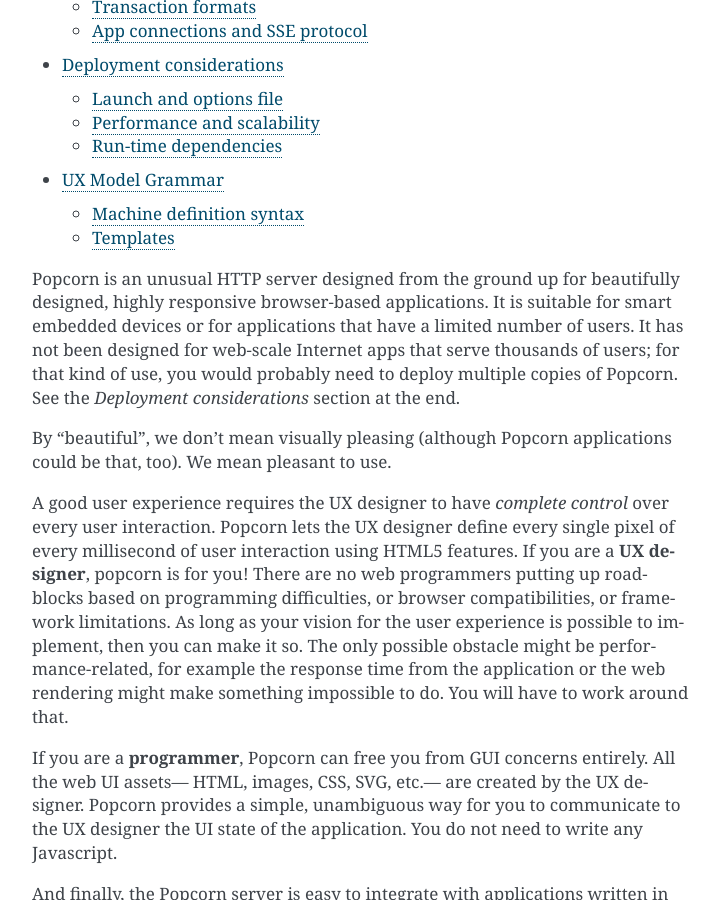
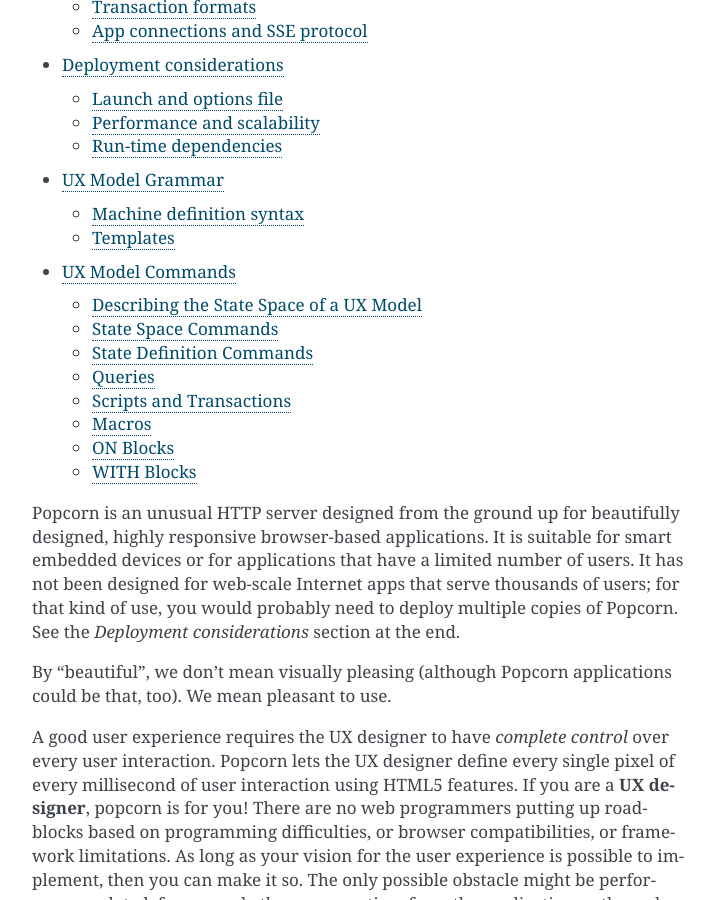
Before and after one commit to sudheerapte/popcornserver, a Sphinx documentation site: the page built from doc/index.rst, in a window 1280 px wide and 900 px high, scrolled down 580 px. Shown: the whole window, without its empty margins (388-1106 px from the left). Built offline with Sphinx 7.4.7, drawn with Linux system fonts in a browser that asks for light colours; some of the changed lines change nothing that is shown.

Commit message:
new commands being documented

```diff
--- /dev/null
+++ b/doc/commands.rst
@@ -0,0 +1,346 @@
+
+UX Model Commands
+====================
+
+Describing the State Space of a UX Model
+----------------------------------------
+
+The state space of a UX model is described as a tree of nodes. A
+particular state within this space is described as a set of
+current-child designators and a set of data items assigned to some of
+the nodes in this tree.
+
+We describe a simple ascii-based language that is used for three things:
+
+1. To build up the state space of a UX model: State Space commands.
+2. To describe an individual state within a UX model: State Description commands.
+3. To query the current state of a UX model: Queries, and With Clauses.
+
+This ascii-based language is made more powerful using a macro
+facility, which is described below.
+
+The state space of a UX model must be defined before you can use the
+model and talk about individual states.
+
+A **word** consists of one or more ascii letters, numbers, or hyphen,
+i.e., the set ``[a-z0-9-]``, where the first character must be a
+letter. A word cannot be longer than 100 characters.
+
+A **path** is a complete sequence of traversals from the root of the
+tree to a node. Nodes in a tree can be of these types:
+
+An **alternate-parent** node
+   It has a set of possible child nodes, only one of which can be
+   designated as the *current* child at a time.
+
+A **concurrent parent** node
+   Has a set of child nodes, all of which are current whenever the
+   parent is current. The root node is a special concurrent parent
+   node that is always current.
+
+A **leaf** node
+   Has no children. If its parent is a concurrent parent node, then
+   the leaf node can be assigned a data item.
+
+Each child node has a one-word name unique under its parent node. Each
+node is thus uniquely identified by its path from the root node. The
+top-most root node always exists when the tree is created, its name is
+the special empty word ``""``, and it is a concurrent parent node.
+
+The unique name of each node is a ``word`` as described above.
+
+A **path** consists of a series of one or more words separated by
+single dots ``.`` or slashes ``/``, depending on whether the parent is
+a concurrent parent or an alternate-parent. The first word must be the
+special empty word ``""``, which stands for the root node and is not
+used for naming any other node. Since the root node is always a
+concurrent parent, therefore all paths start with a dot, ``.``.
+
+State Space Commands
+----------------------------------
+
+There are three **state space** commands, which can be
+used to build up the tree that defines a UX model::
+
+  DEF CON parent-path child1 child2 child3...
+  DEF ALT parent-path  child1 child2 child3...
+  DEL path
+
+The ``DEF CON`` command creates a set of new concurrent state nodes as
+children of a concurrent-parent node. The ``parent-path`` describes a
+concurrent-parent node. If such a node does not exist, it will be
+created, and so on for all of its parents up to the root node.
+
+The ``DEF ALT`` command similarly creates a set of new alternate state
+nodes under an alternate-parent node. The parent and its ancestors
+will be automatically created if they don't exist.
+
+The ``DEL PATH`` command deletes the given existing node and any
+sub-tree underneath that node. (This command is given for
+completeness; there is no practical use for it, since an application
+has no good reason to delete states from an existing UX model).
+
+
+State Definition Commands
+----------------------------------
+
+State definition commands describe a desired state of the UX model. A
+series of these commands can be bundled together into a transaction,
+and all of these definitions are applied at once to create a new
+state. If any of the commands fails, then the entire transaction
+fails.
+
+::
+
+  SET CURRENT path child
+
+The ``SET CURRENT`` command sets the current child. The ``path`` must
+be an existing alternate-parent node, and ``child`` must be a word
+that names an existing child node. The named child will be made the
+current child in the new state. It is not an error if the named child
+is already the current child.
+
+Possible errors: no such path; no such child.
+
+::
+
+  SET DATA path word
+
+  SET DATA path BEGIN
+  line
+  line
+  ...
+  END
+
+The ``SET DATA`` command assigns the given data string to a data leaf.
+The ``path`` must be an existing data-leaf node, i.e., a concurrent
+node with no children.
+
+There are two forms of the ``SET DATA`` command shown above, depending
+on how the data is supplied. In the first form, the data is a single
+**word**, whose value is supplied as the ``data`` argument.
+
+The second form supplies a set of arbitrary bytes encoded in ascii, in
+a sequence of one or more lines between ``BEGIN`` and ``END``. The
+encoding to be used is up to the application. The newlines in the
+command text are discarded; only the ascii bytes within the lines are
+used as the value.
+
+
+Queries
+--------
+
+A query is a command string that evaluates to an ascii string using
+the current state. If a query fails, then it evaluates to the empty
+string.
+
+There are two queries::
+
+  CURRENT path
+  DATA WORD path
+  DATA path
+
+The ``CURRENT`` query takes a path to an alternate-parent node, and
+returns a word that is the name of the current child.
+
+The ``DATA`` query has two forms:
+
+The ``DATA WORD`` query takes the path to a data-leaf node, and
+returns a word that is the value of the data item assigned to that
+node. If the data item value assigned to this node was longer than a
+word, then this command tries to return a valid prefix if possible.
+
+The ``DATA`` query takes the path to a data-leaf node, and returns an
+array of ascii characters that is the value of the data item assigned
+to that node.
+
+Scripts and Transactions
+------------------------
+
+State description commands can be listed one after another in a
+script. Any block of simple commands will be evaluated as a single
+transaction. The resulting state becomes the new state of the UX
+model. If any command fails, then the entire transaction fails.
+
+A script can contain only simple commands, or simple commands can be
+interspersed with "blocks" of commands where each block becomes one
+transaction.
+
+There are two kinds of blocks, ``ON`` blocks and ``WITH`` blocks,
+which are explained below. Together with macros, these blocks provide
+a powerful way to describe states.
+
+
+Macros
+------
+
+A macro string is any ascii string starting and ending with
+double-brace pairs ``{{`` and ``}}``. The text between the two
+matching double-braces is interpreted as a query, and the evaluated
+result replaces the entire macro string.
+
+Example::
+
+  SET CURRENT .player {{CURRENT .finished}}
+
+The above ``SET CURRENT`` command could appear in a script. The second
+argument here is a macro string containing a ``CURRENT`` query. During
+execution of the script, this query will be evaluated to the name of a
+node, which will be a word. This word will replace the macro string,
+and the ``SET CURRENT`` command will take that word as its second
+argument.
+
+If the query fails, for example because ``.finished`` is not the path
+of a valid alternate-parent node, then the entire transaction will
+fail with the resulting error message (such as ``No such path``).
+
+Multiple macros can appear in a command line, and they can also be
+nested.  The macro expansion procedure is carried out inside-out,
+i.e., the most deeply-nested macros are evaluated first. If any query
+fails, then all subsequent expansions also fail.
+
+Using macros, a set of ascii lines containing state description
+commands can be made to behave differently depending on the current
+state.
+
+ON Blocks
+-------------
+
+An ``ON`` block is a list of commands to be executed as a transaction
+only when a given **condition** is true::
+
+  ON .finished spider BEGIN
+  SET CURRENT .turn flies
+  END
+
+In the above ``ON`` block, the condition is ``.finished spider``,
+which means the block between ``BEGIN`` and ``END`` should be executed
+only if the current child of the alternate-parent ``.finished`` is
+``spider``. The block contains one ``SET CURRENT`` command, which will
+be executed in that case.
+
+The block of commands in the ``ON`` block is executed as one
+transaction. This transaction comes after any commands that appear
+earlier in the script, and before any commands that appear later in
+the script.
+
+The only kind of condition that can be used is::
+
+  path child
+
+where ``path`` is an alternate-parent and ``child`` is the name of a
+child. The condition evaluates to true if the given child of the
+parent is current. If the condition is not true, then the block of
+commands is not executed.
+
+
+WITH Blocks
+-------------
+
+``WITH`` blocks are used to recognize patterns in the current state,
+and apply these patterns to generate macro commands.  The mechanism
+used is called **unification** in computer science.
+
+A ``WITH`` block has the following structure::
+
+  WITH pattern pattern pattern ... BEGIN
+  macro-line
+  macro-line
+  ...
+  END
+
+In each ``pattern``, you provide arbitrary **variable names**. The
+pattern matches the current state in multiple ways. Each way is
+represented by a set of substitutions for these variables.
+
+By providing the same variable names in the different patterns, you
+can coordinate these patterns so that together, the list of patterns
+builds up unified contexts of variable substitutions. The
+``macro-line``\s are expanded using each of these contexts.
+
+To show the power of this method, let us first show a simple example,
+and then a more complex one.
+
+Simple Example
+^^^^^^^^^^^^^^^
+
+Let us say we are building a board game with eight positions labeled
+``a`` through ``h``, on which three spiders and a fly can move.
+
+We could start building a UX model with these state space commands::
+
+  DEF CON .board a b c d e f g h
+  DEF CON .creature spider1 spider2 spider3 fly
+
+This creates the eight positions and the four creatures.
+
+We would like to be able to place any of these four creatures on any
+of the board positions. For example, we would like to define::
+
+  DEF ALT .board.a spider1 spider2 spider3 fly
+
+and so on.
+
+Instead of writing 8 lines with repeated creatures, we could
+write a single ``WITH`` block as follows::
+
+  WITH ALL .creature.X ALL .board.POS BEGIN
+  DEF ALT .board.{{POS}} {{X}}
+  END
+
+In the above block, we introduced two variables, ``X`` and ``POS``.
+The ``X`` clause matches the existing state space in eight ways, with
+``X = a``, ``X = b``, etc., and the ``POS`` clause matches in four
+ways.
+
+When we use the variable names as macros in the ``DEF`` line, the
+block expands to 32 different ``DEF`` commands using each combination
+of variable substitutions. We get the equivalent of::
+
+  DEF ALT .board.a spider1
+  DEF ALT .board.a spider2
+
+and so on.
+
+WITH patterns
+^^^^^^^^^^^^^
+
+We can use three different kinds of ``WITH`` patterns::
+
+  ALL path-expression
+  CURRENT path-expression
+  NONCURRENT path-expression
+
+The ``ALL`` pattern, as we have seen above, matches any valid
+path in the UX model, i.e., in the state space. This is how we were
+able to obtain the 4 and the 8 matches above.
+
+The ``CURRENT`` pattern matches any path in the current state, i.e.,
+any path such that the last node and all its ancestors are current.
+
+The ``NONCURRENT`` pattern matches any path in the state space that is
+**not** in the current state.
+
+In each of these patterns, the ``path-expression`` is a normal
+``path``, with some words replaced with all-uppercase variable
+names. So, to match paths like ``.board.a``, you use a path-expression
+like ``.board.POS``, by introducing the variable ``POS``. To use this
+variable in the block, you write macros like ``{{POS}}``.
+
+Complex Example
+^^^^^^^^^^^^^^^
+
+Let us say our board game requires adjacent moves. We need to encode
+the adjacency information in our UX state model::
+
+              a
+            / | \               DEF CON .adj.a b c d
+           b--+--c              DEF CON .adj.b a c d
+           | \|/ |              DEF CON .adj.c a b d
+           |  d  |              DEF CON .adj.d a b c e f g
+           | /|\ |              DEF CON .adj.e b d f h
+           e--f--g              DEF CON .adj.f d e g h
+            \ | /               DEF CON .adj.g c d f h
+              h                 DEF CON .adj.h e f g
+
+(See complex example later, where we introduce the web support in Popcorn).
--- a/doc/index.rst
+++ b/doc/index.rst
@@ -17,6 +17,7 @@
    how-to-write
    deployment
    grammar
+   commands
 
 Popcorn is an unusual HTTP server designed from the ground up for
 beautifully designed, highly responsive browser-based applications. It
```
